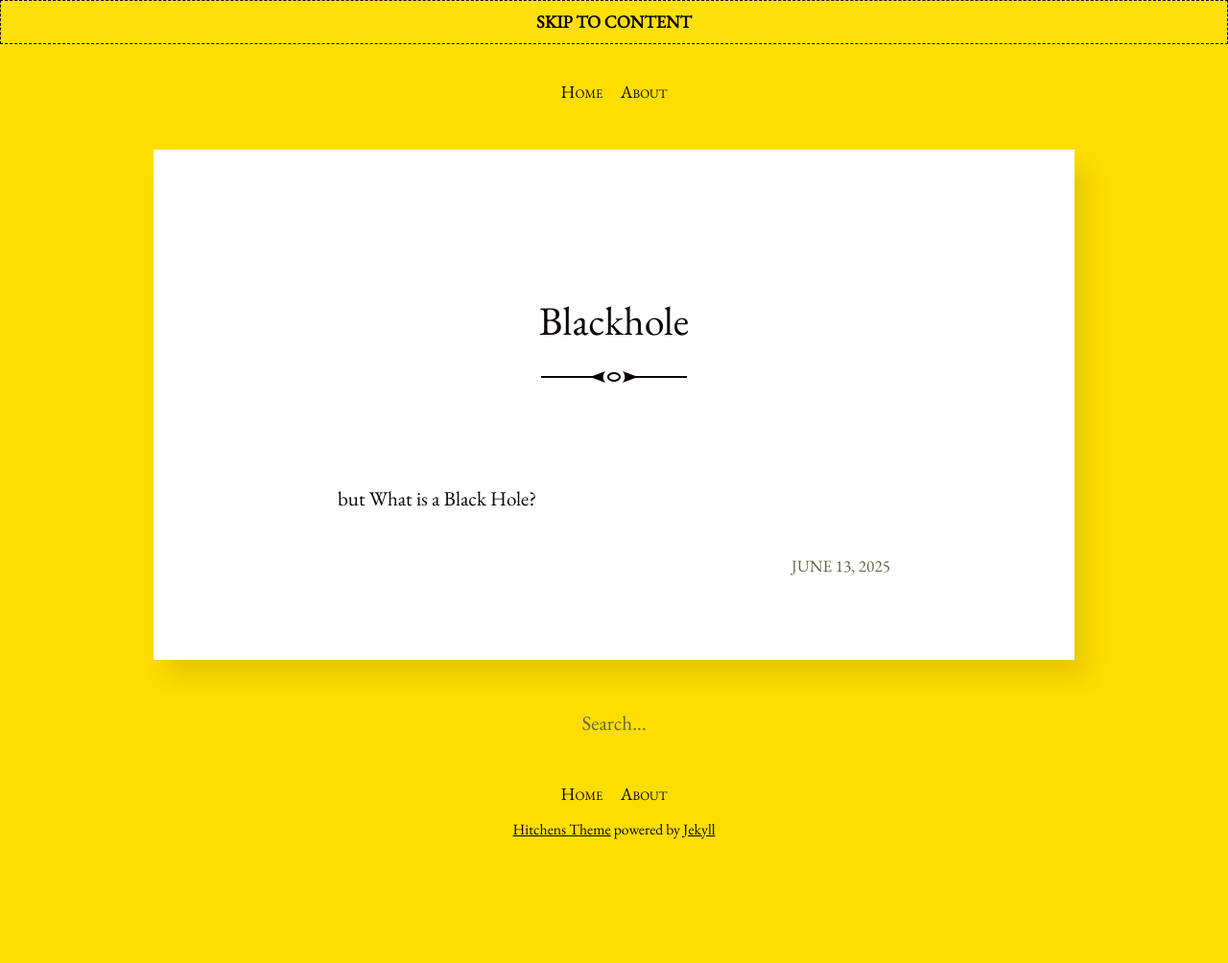
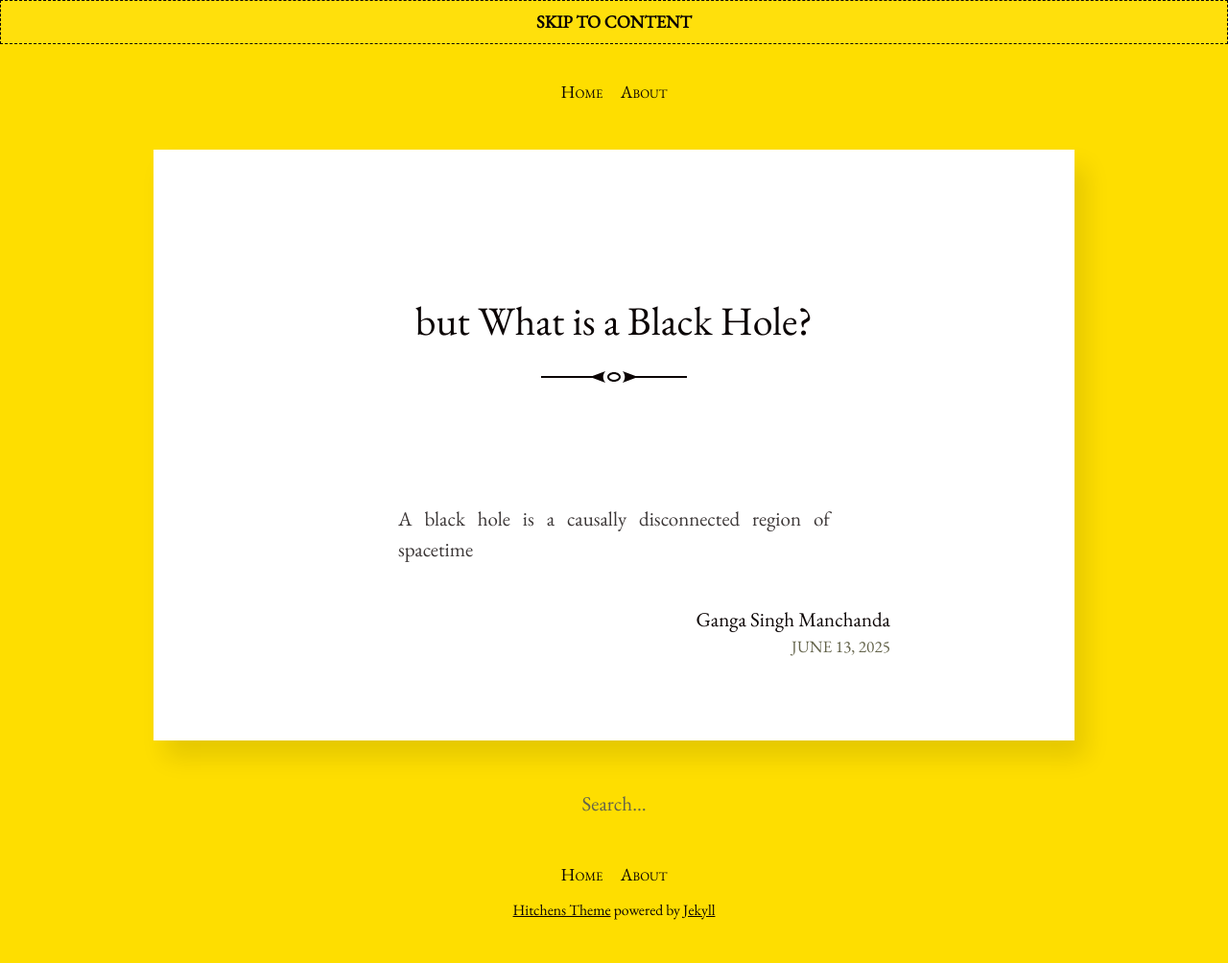
Before and after one commit to GangaSM/Meditations-on-Second-Philosophy, a Jekyll site: the page built from _posts/2025-06-13-blackhole.md, in a window 1280 px wide. Shown: the whole page at 96% size. Built offline with Jekyll 4.4.1, drawn with Linux system fonts in a browser that asks for light colours; our own code applies the rules of GitHub Pages for plain Markdown files; before the commit the page ends 900 px from its top, so only the background shows below that.

Commit message:
Update 2025-06-13-blackhole.md

```diff
--- a/_posts/2025-06-13-blackhole.md
+++ b/_posts/2025-06-13-blackhole.md
@@ -1 +1,8 @@
-but What is a Black Hole?
+---
+title: but What is a Black Hole?
+layout: post
+author: Ganga Singh Manchanda
+category: physics
+---
+
+> A black hole is a causally disconnected region of spacetime
```
